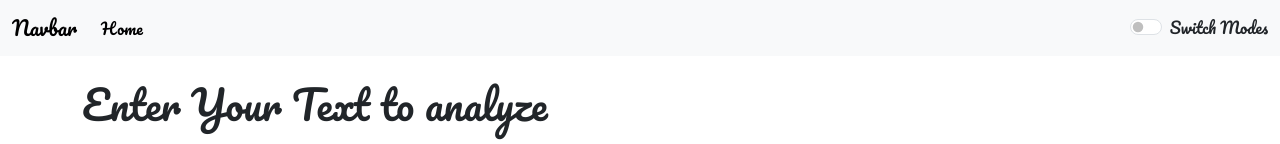
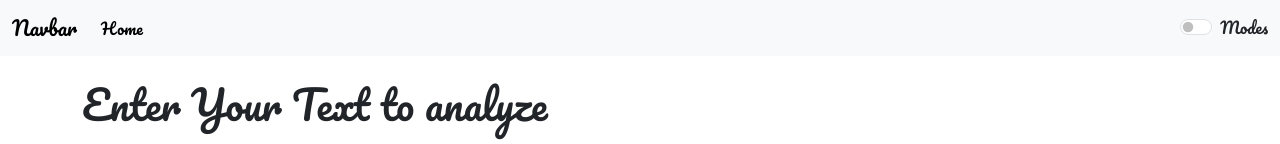
Before and after one commit to HamzaAryanSapnil/TextUtlis-App, a React (Create React App) app: page /about in a window 1280 px wide. Shown: the top 144 px of the page. Built offline with nearby package versions, Linux system fonts and the light colour scheme; a web font is replaced by a local one.

Commit message:
Update the app with new changes

```diff
--- a/src/components/Navbar.js
+++ b/src/components/Navbar.js
@@ -90,7 +90,7 @@ const Navbar = (props) => {
 
   />
   <label className="form-check-label" htmlFor="flexSwitchCheckDefault">
-    Switch Modes
+    Modes
   </label>
 </div>
       {/* <form className="d-flex" role="search">
```
